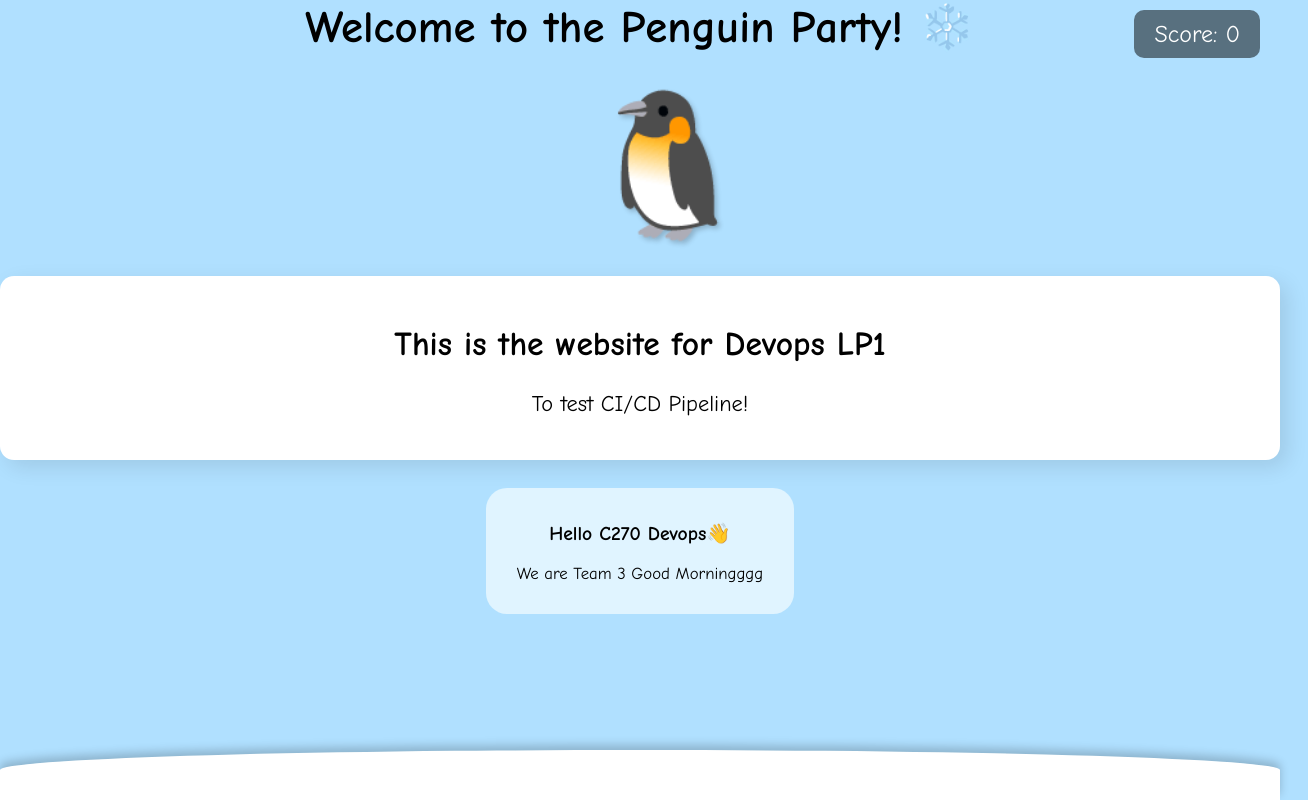
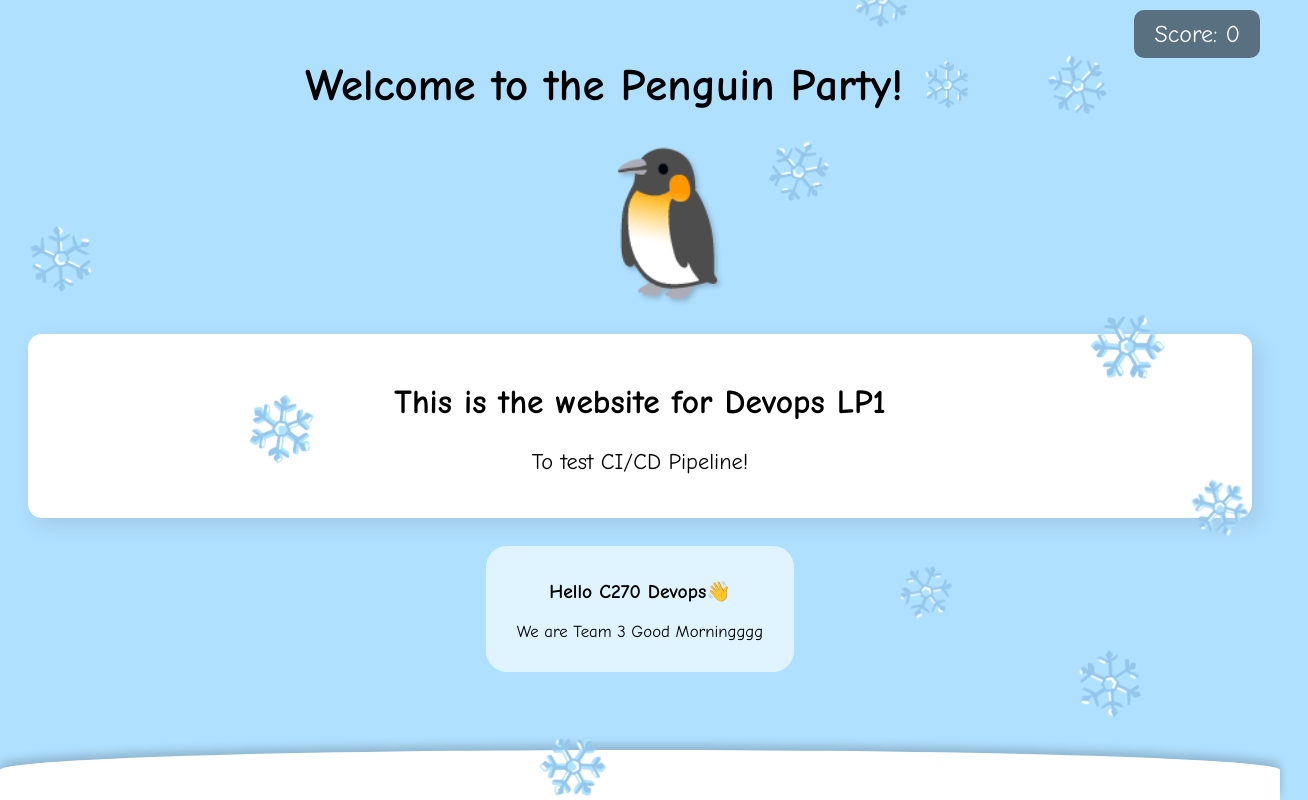
Before and after one commit to tineclxy/hello-world-site, a plain HTML site: page index.html in a window 1280 px wide. Shown: the whole page, 1308 px wide, since content can reach past the window. Drawn offline with Linux system fonts and the light colour scheme.

Commit message:
update index.html

```diff
--- a/index.html
+++ b/index.html
@@ -1,4 +1,4 @@
-
+<!DOCTYPE html>
 <html lang="en">
 <head>
     <meta charset="UTF-8">
@@ -90,6 +90,7 @@
     </style>
 </head>
 <body>
+    <div class="container">
         <h1 style="font-size: 2.8rem;">Welcome to the Penguin Party! ❄️</h1>
         <div id="penguin" onclick="penguinWobble()">🐧</div>
 
@@ -115,7 +116,7 @@
         // Function to make the penguin wobble
         function penguinWobble() {
             const penguin = document.getElementById('penguin');
-            penguin.style.animation =
+            penguin.style.animation = 'none';
             penguin.style.transform = 'rotate(15deg)';
             setTimeout(() => {
                 penguin.style.transform = 'rotate(-15deg)';
@@ -125,6 +126,19 @@
                 }, 200);
             }, 200);
         }
+
+        // Random snowflake fall
+        setInterval(() => {
+            const snowflake = document.createElement('div');
+            snowflake.innerHTML = '❄️';
+            snowflake.classList.add('snowflake');
+            snowflake.style.left = Math.random() * window.innerWidth + 'px';
+            snowflake.style.fontSize = Math.random() * 40 + 30 + 'px';
+
+            document.body.appendChild(snowflake);
+
+            setTimeout(() => snowflake.remove(), 7000);
+        }, 500);
 
         // Function to generate a random bright background color
         function randomBackgroundColor() {
```
